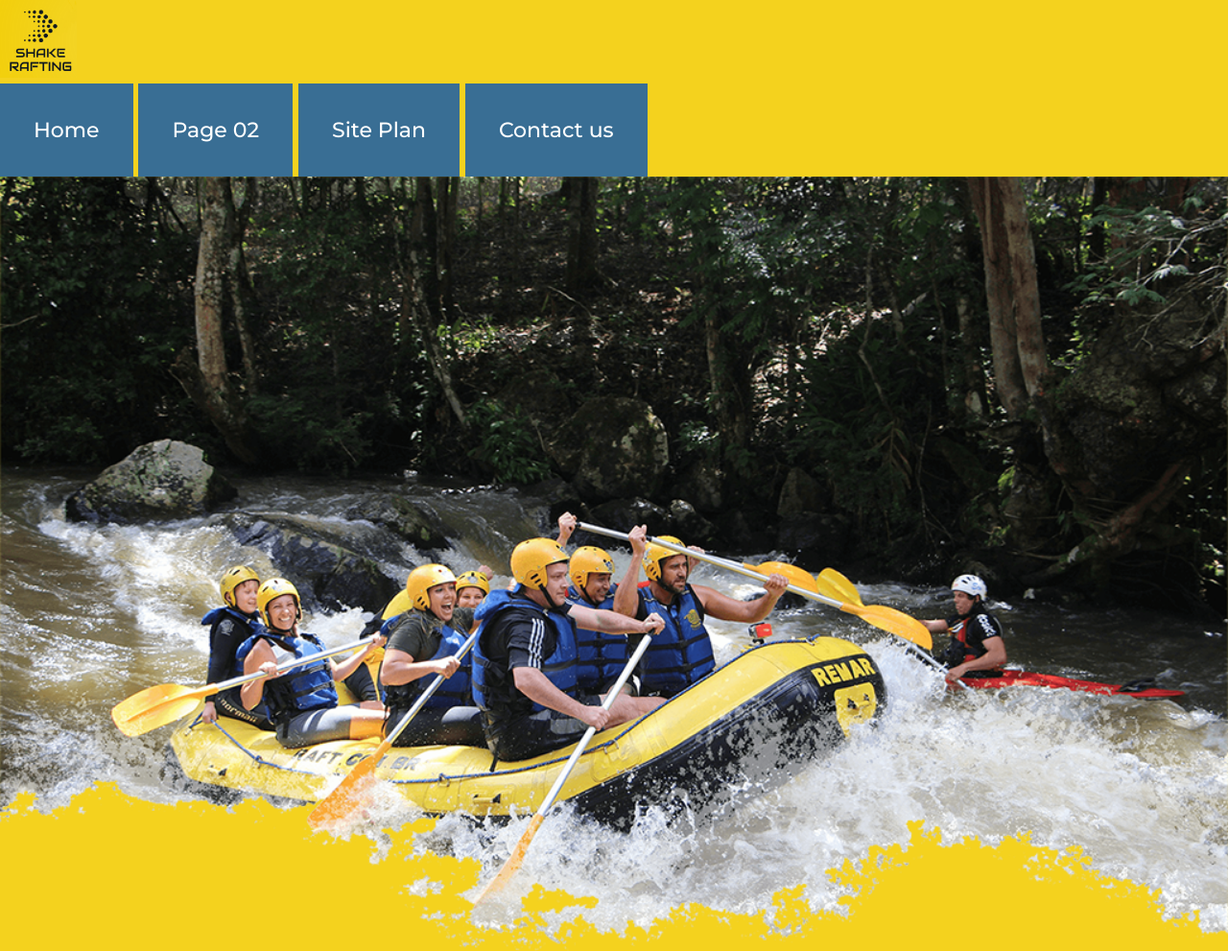
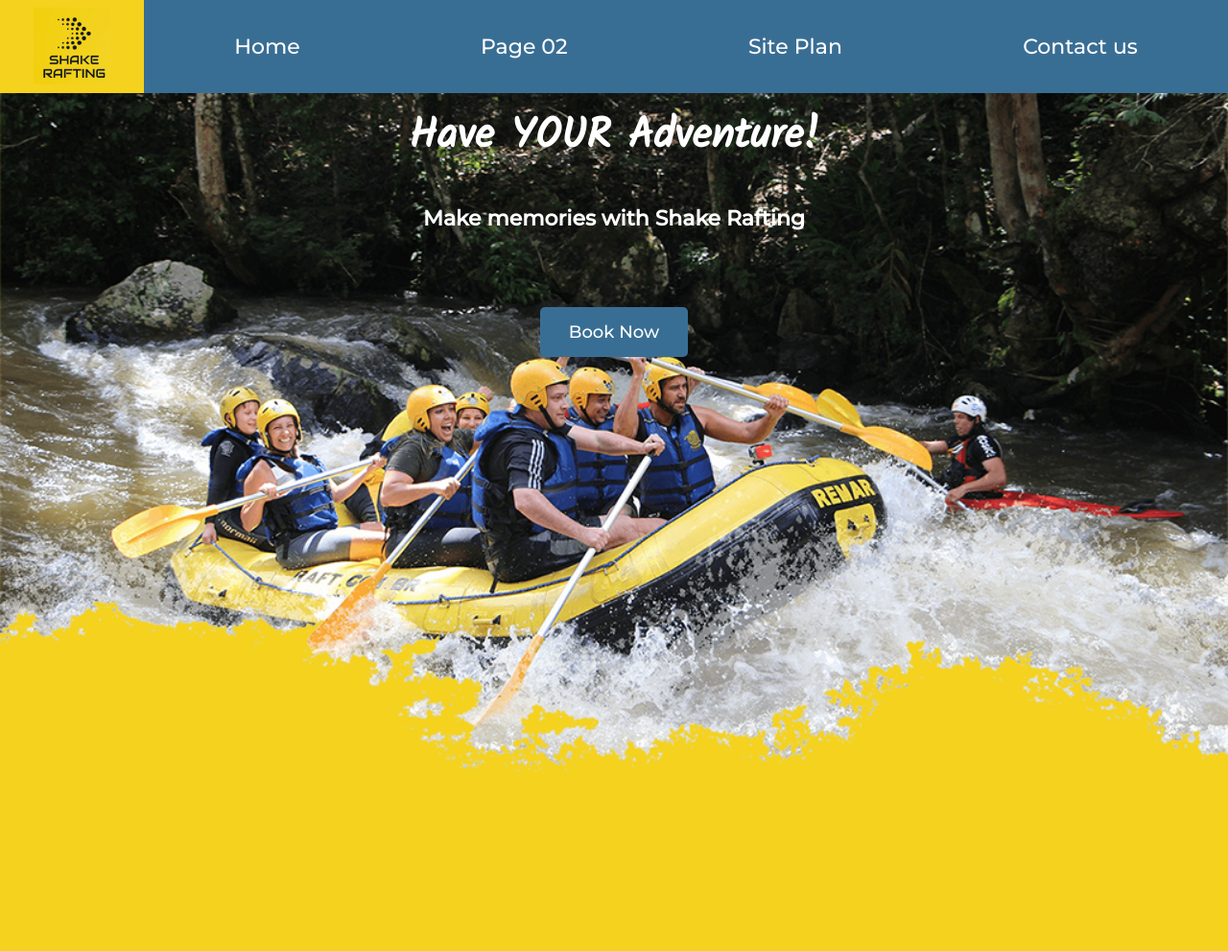
Before and after one commit to fvalto/WDD130, a plain HTML site: page wwr/index.html in a window 1280 px wide. Shown: the top 991 px of the page at 96% size. Drawn offline with Linux system fonts and the light colour scheme.

Commit message:
Finishing touches

```diff
--- a/wwr/styles/style.css
+++ b/wwr/styles/style.css
@@ -3,6 +3,11 @@
 #content {
     max-width: 1600px;
     margin: 0 auto;
+}
+
+nav {
+    display: flex;
+    justify-content: space-around;
 }
 
 nav a {
@@ -36,6 +41,11 @@ main section img {
     box-sizing: border-box;
 }
 
+.home-grid {
+    display: grid;
+    grid-template-columns: repeat(10 1fr);
+}
+
 #background {
     height: 725px;
     background-color: #396E94;
@@ -54,12 +64,43 @@ h2 {
 
 header {
     background-color: #F4D21E;
+    display: grid;
+    grid-template-columns: 150px auto;
+}
+
+header nav {
+    background-color: #396E94;
+}
+
+#logo_link {
+    padding-top: 5px;
+    justify-self: center;
+    align-self: center;
 }
 
 .home-tittle {
     font-family: 'Kalam', cursive, 'Trebuchet MS';
     font-size: 2em;
     margin-top: 10px;
+}
+
+#hero {
+    display: grid;
+    grid-template-columns: 1fr 3fr 1fr;
+    color: white;
+    margin-top: -100px;
+}
+
+#hero-box {
+    grid-column: 1/4;
+    grid-row: 1/3;
+    z-index: -1;
+}
+
+#hero-msg {
+    grid-column: 2/3;
+    grid-row: 1/2;
+    margin-top: 100px;
 }
 
 .book, .join {
@@ -136,10 +177,6 @@ footer a:hover {
     width: 80px;
 }
 
-#logo_link {
-    padding-top: 5px
-}
-
 .icon {
     width: 80px;
     padding-top: 10px;
```
